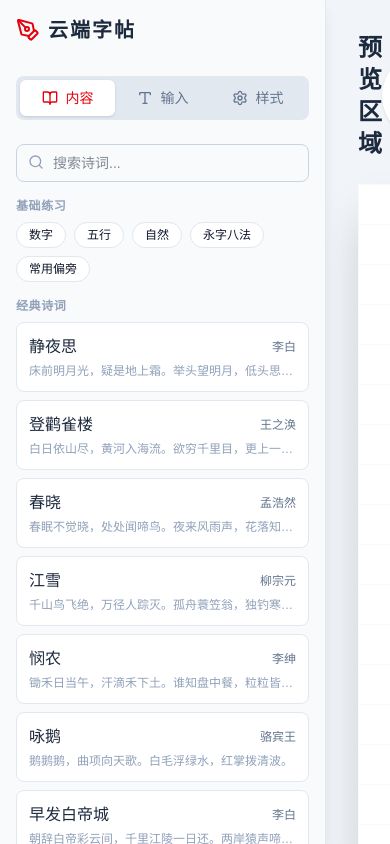
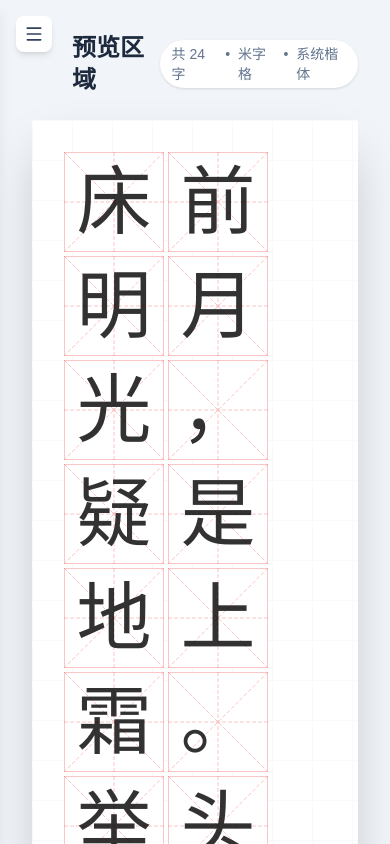
Before and after one commit to y122972/work-on-ur-handwriting, a Next.js app: page / in a window 390 px wide. Built offline with nearby package versions, Linux system fonts and the light colour scheme; a web font is replaced by a local one.

Commit message:
feat: add collapsible sidebar with mobile support
Co-authored-by: y122972 <28836754+y122972@users.noreply.github.com>

```diff
--- a/app/page.tsx
+++ b/app/page.tsx
@@ -15,6 +15,8 @@ import {
   Wrench,
   X,
   Database,
+  Menu,
+  ChevronLeft,
 } from 'lucide-react';
 import { saveFont, getAllFonts, deleteFont, CachedFont } from './lib/fontStorage';
 import { saveConfig, loadConfig, PageConfig, saveCustomContent, getAllCustomContents, deleteCustomContent, CustomContent } from './lib/configStorage';
@@ -187,7 +189,16 @@ export default function Home() {
     return [];
   });
 
+  const [sidebarOpen, setSidebarOpen] = useState(true);
+
   // --- Effects ---
+
+  // Close sidebar by default on mobile after mount (avoids SSR hydration mismatch)
+  useEffect(() => {
+    if (window.innerWidth < 768) {
+      setSidebarOpen(false);
+    }
+  }, []);
 
   // Load cached fonts from IndexedDB on mount
   useEffect(() => {
@@ -371,10 +382,29 @@ export default function Home() {
   // --- Render Sections ---
 
   const renderSidebar = () => (
-    <div className="w-full md:w-80 bg-slate-50 border-r border-slate-200 h-screen overflow-y-auto p-4 flex flex-col gap-6 print:hidden shadow-lg z-20">
-      <div className="flex items-center gap-2 mb-2 text-slate-800">
-        <PenTool className="w-6 h-6 text-red-600" />
-        <h1 className="text-xl font-bold font-serif tracking-widest">云端字帖</h1>
+    <>
+      {/* Mobile backdrop */}
+      {sidebarOpen && (
+        <div
+          className="fixed inset-0 bg-black/30 z-30 md:hidden print:hidden"
+          onClick={() => setSidebarOpen(false)}
+        />
+      )}
+
+      {/* Sidebar */}
+      <div className={`print:hidden fixed inset-y-0 left-0 z-40 w-80 bg-slate-50 border-r border-slate-200 h-screen overflow-y-auto p-4 flex flex-col gap-6 shadow-lg transition-transform duration-300 ease-in-out ${sidebarOpen ? 'translate-x-0' : '-translate-x-full'}`}>
+      <div className="flex items-center justify-between mb-2 text-slate-800">
+        <div className="flex items-center gap-2">
+          <PenTool className="w-6 h-6 text-red-600" />
+          <h1 className="text-xl font-bold font-serif tracking-widest">云端字帖</h1>
+        </div>
+        <button
+          onClick={() => setSidebarOpen(false)}
+          className="p-1.5 text-slate-500 hover:text-slate-700 hover:bg-slate-200 rounded-lg transition-colors"
+          title="收起侧边栏"
+        >
+          <ChevronLeft className="w-5 h-5" />
+        </button>
       </div>
 
       {/* Tabs */}
@@ -719,6 +749,7 @@ export default function Home() {
          <p className="text-xs text-center text-slate-400 mt-2">建议使用 A4 纸张横向打印</p>
       </div>
     </div>
+    </>
   );
 
   return (
@@ -727,13 +758,23 @@ export default function Home() {
       {renderSidebar()}
 
       {/* Main Preview Area */}
-      <div className="flex-1 h-full overflow-y-auto overflow-x-hidden p-8 print:p-0 print:m-0 print:overflow-visible">
+      <div className={`flex-1 h-full overflow-y-auto overflow-x-hidden p-8 print:p-0 print:m-0 print:overflow-visible transition-[margin] duration-300 ease-in-out ${sidebarOpen ? 'md:ml-80' : 'md:ml-0'}`}>
+        {/* Floating toggle button when sidebar is closed */}
+        {!sidebarOpen && (
+          <button
+            onClick={() => setSidebarOpen(true)}
+            className="fixed top-4 left-4 z-50 p-2 bg-white shadow-md rounded-lg text-slate-700 hover:bg-slate-50 transition-colors print:hidden"
+            title="展开侧边栏"
+          >
+            <Menu className="w-5 h-5" />
+          </button>
+        )}
         {/* Paper Container */}
         <div className="max-w-6xl mx-auto print:max-w-none print:w-full print:mx-0">
 
           {/* Header visible on screen only */}
           <div className="mb-6 flex items-center justify-between print:hidden">
-            <h2 className="text-2xl font-bold text-slate-800">预览区域</h2>
+            <h2 className={`text-2xl font-bold text-slate-800 ${!sidebarOpen ? 'ml-10' : ''}`}>预览区域</h2>
             <div className="flex gap-2 text-sm text-slate-500 bg-white px-3 py-1 rounded-full shadow-sm">
                <span>共 {chars.length} 字</span>
                <span>•</span>
```
